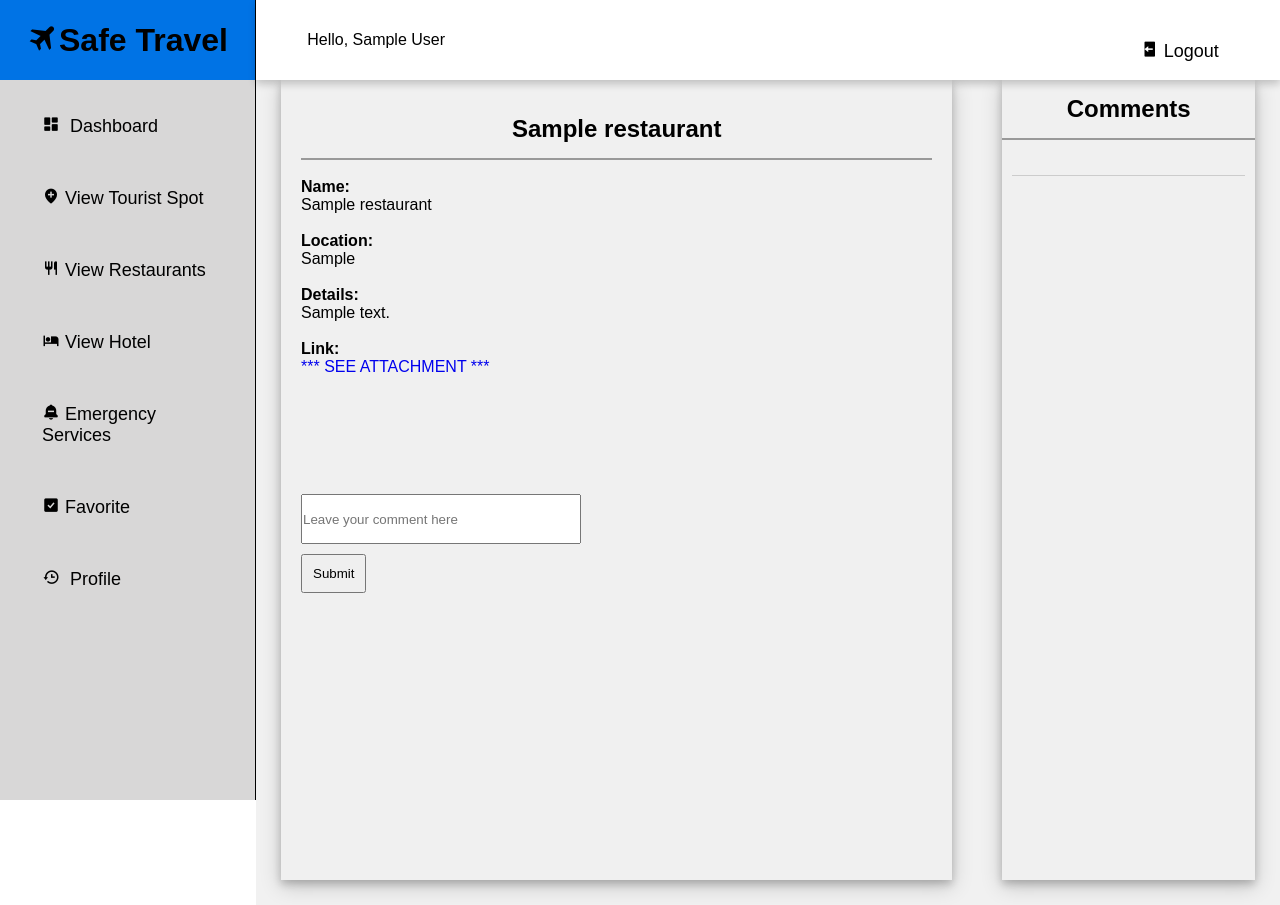
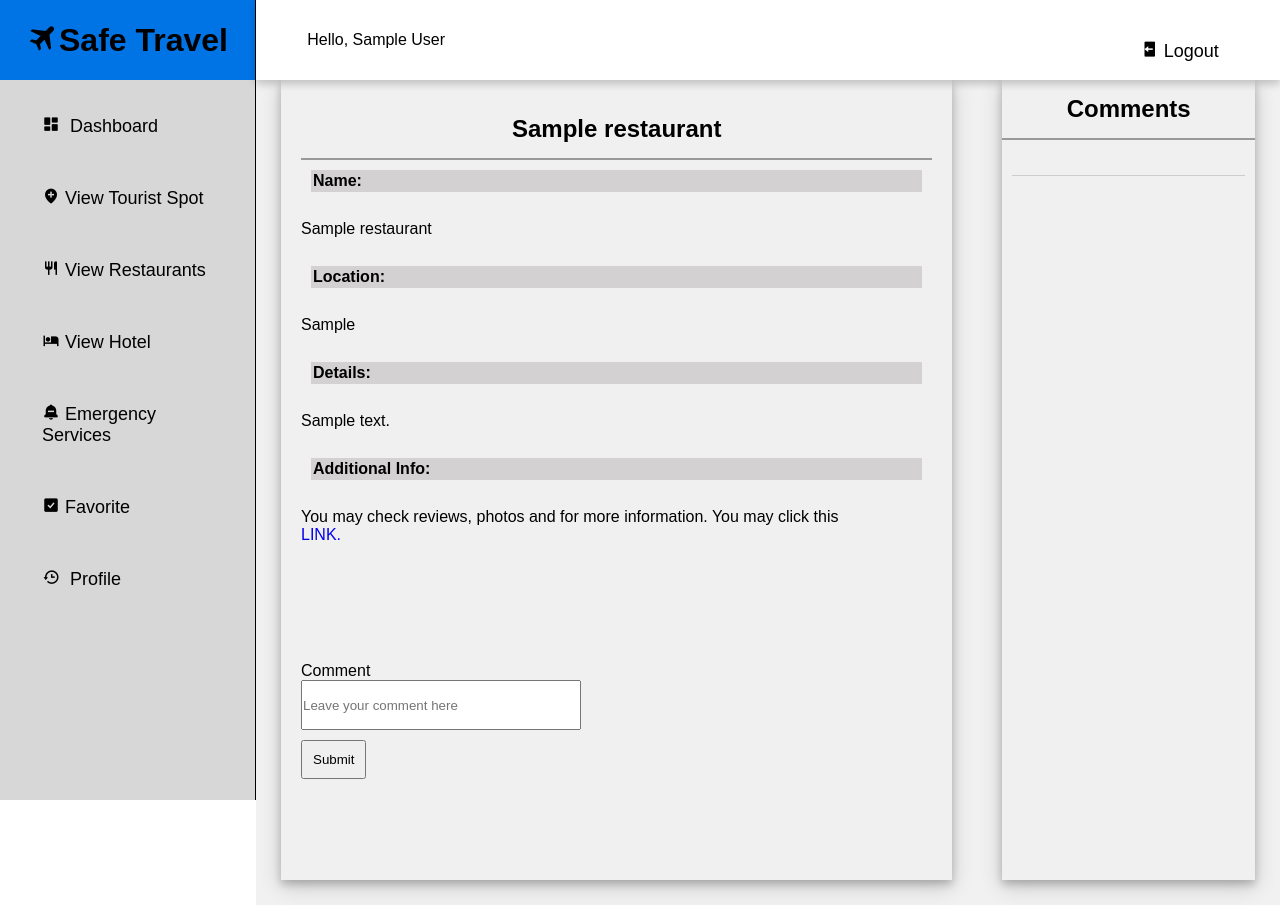
Before and after one commit to ezybkk/Safe-Travel, a Node server app: page /dashboard/dashboardRestaurant/600000000000000000000001 in a window 1280 px wide. Run offline with Node 20, Linux system fonts and the light colour scheme; a user stored in the database is signed in; tables that the repository leaves empty hold one stand-in row (values such as "Sample post"); some libraries are stand-ins or nearby versions.

Commit message:
updated ui

```diff
--- a/views/dashboard/dashboardFavorite.ejs
+++ b/views/dashboard/dashboardFavorite.ejs
@@ -277,7 +277,7 @@
 }
 
 .even{
-    background: gray !important;
+    background: rgb(211, 209, 209) !important;
 }
 
 .side-menu li {
--- a/views/dashboard/dashboardHotel.ejs
+++ b/views/dashboard/dashboardHotel.ejs
@@ -194,7 +194,7 @@
 }
 
 .even{
-    background: gray !important;
+    background: rgb(211, 209, 209) !important;
 }
 
 .side-menu li {
--- a/views/dashboard/dashboardHotline.ejs
+++ b/views/dashboard/dashboardHotline.ejs
@@ -176,7 +176,7 @@
 }
 
 .even{
-    background: gray !important;
+    background: rgb(211, 209, 209) !important;
 }
 
 .side-menu li {
--- a/views/dashboard/dashboardRestaurant.ejs
+++ b/views/dashboard/dashboardRestaurant.ejs
@@ -196,7 +196,7 @@
 }
 
 .even{
-    background: gray !important;
+    background: rgb(211, 209, 209) !important;
 }
 
 .side-menu li {
--- a/views/dashboard/dashboardSpots.ejs
+++ b/views/dashboard/dashboardSpots.ejs
@@ -203,7 +203,7 @@
 }
 
 .even{
-    background: gray !important;
+    background: rgb(211, 209, 209) !important;
 }
 
 .side-menu li {
--- a/views/dashboard/dashboardrestaurantSpecific.ejs
+++ b/views/dashboard/dashboardrestaurantSpecific.ejs
@@ -58,12 +58,13 @@
                     <div class="title">
                         <h2><%=restaurant.Name%></h2>
                     </div>
-                    <h4><br>Name:</h4> <%=restaurant.Name%>
-                    <h4><br>Location:</h4> <%=restaurant.Location%>
-                    <p><br><h4>Details:</h4> <%=restaurant.Details%></p>
-                    <p><br><h4>Link:</h4> <a href="<%=restaurant.Link%>" target="_blank">*** SEE ATTACHMENT ***</a></p>
+                    <h4 class="event">Name:</h4><br><%=restaurant.Name%><br><br>
+                    <h4 class="event">Location:</h4><br><%=restaurant.Location%><br>
+                    <p><br><h4 class="event">Details:</h4><br><%=restaurant.Details%></p>
+                    <p><br><h4 class="event">Additional Info:</h4><br>You may check reviews, photos and for more information. You may click this <a href="<%=restaurant.Link%>" target="_blank">LINK.</a></p>
 
                     <br><div class="box">
+                        <p>Comment</p>
                         <form method="POST" action="/dashboard/dashboardRestaurant/comment/<%=restaurant._id%>">
                             <input type="text" name="comment" id="comment" placeholder="Leave your comment here">
                             <button>Submit</button>
@@ -106,6 +107,14 @@
     box-sizing: border-box;
     font-family: 'Poppins', sans-serif;
 }
+
+
+.event{
+    background: rgb(211, 209, 209) !important;
+    padding: 2px;
+    margin: 10px;
+}
+
 .comment{
     padding: 5px;
     margin: 10px;
```
Also changed, not shown: views/dashboard/dashboardhotelSpecific.ejs (+11 -4 lines), views/dashboard/dashboardhotlineSpecific.ejs (+11 -4 lines), views/dashboard/dashboardspotSpecific.ejs (+11 -4 lines).
